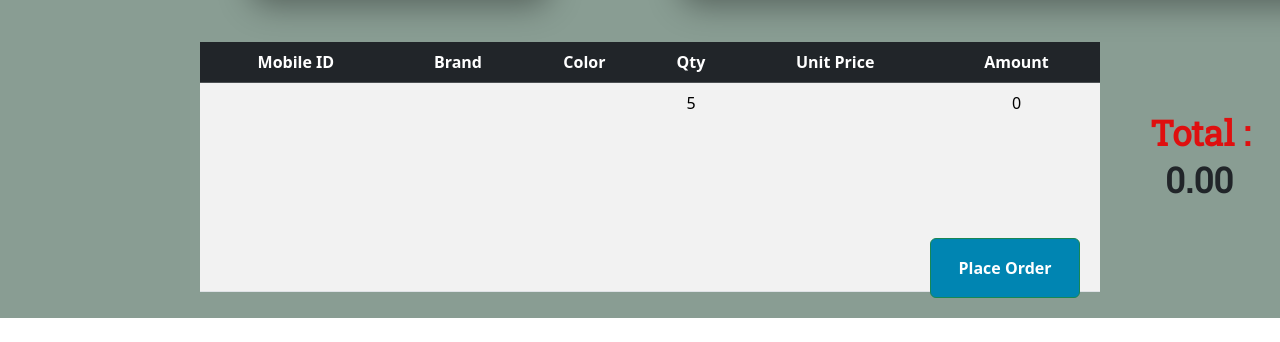
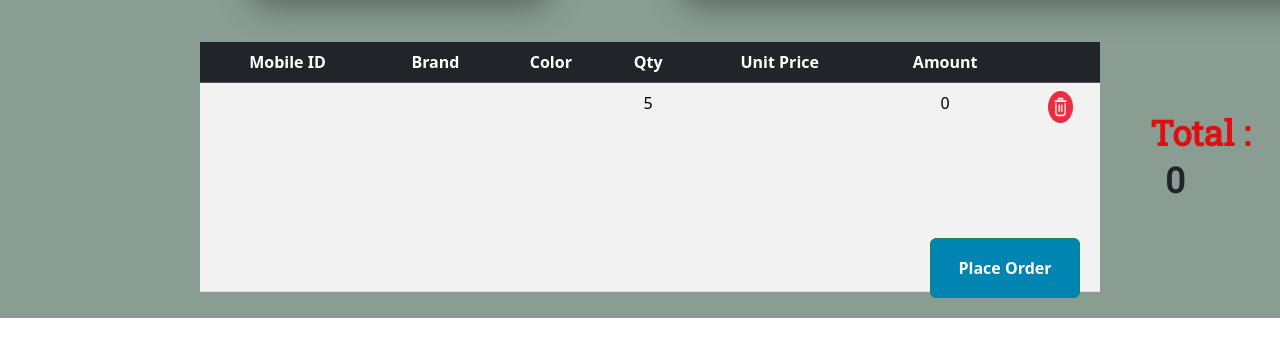
Before and after one commit to VihangaIndeewara/Mobile-Phone-Store, a React (Create React App) app in the folder frontend/: page /order in a window 1280 px wide. Both pictures are taken after typing "5" into the empty fields and a click on the button "Add to Cart". Shown: the part 402-744 px from the top of the page. Built offline with nearby package versions, Linux system fonts and the light colour scheme; no server answers.

Commit message:
Updated Content

```diff
--- a/frontend/src/components/pages/order/Order.css
+++ b/frontend/src/components/pages/order/Order.css
@@ -173,3 +173,15 @@
     left: 0;
     bottom: 0;
 }
+
+#removeImg{
+    width: 2vw;
+    height: 4vh;
+   border-color: #EA2D40;
+}
+
+#removeImg:hover{
+    box-shadow: 0 0 0 4px #EA2D40;
+    border-radius: 100%;
+    cursor: pointer;
+}
--- a/frontend/src/components/pages/order/Order.jsx
+++ b/frontend/src/components/pages/order/Order.jsx
@@ -3,6 +3,7 @@ import { Header } from "../../header/Header"
 import { NavBar } from "../../navbar/NavBar"
 import "../order/Order.css"
 import axios from "axios"
+
 
 export const Order=()=>{
 
@@ -67,6 +68,7 @@ export const Order=()=>{
     useEffect(()=>{
         getCustomerIds();
         getItemIds();
+
     },[])
 
     //get customer details
@@ -98,10 +100,37 @@ export const Order=()=>{
         const itemAmount=itemDetails.itemUnitPrice*itemQty;
 
         const cartDetail={itemId:itemSelectedValue,itemBrand:itemDetails.itemBrand,itemColor:itemDetails.itemColor,itemQty:itemQty,itemUnitPrice:itemDetails.itemUnitPrice,itemAmount:itemAmount};
+        setItemCart(prevArray=>[...prevArray,cartDetail])
 
-        setItemCart(prevArray=>[...prevArray,cartDetail])
+         clearItemInputFields()
+         findTotal(itemAmount)
     }
 
+
+
+    const [total,setTotal]=useState("0");
+
+    const findTotal=(am)=>{
+        let total=am;
+
+
+        itemCart.forEach((item)=>{
+            total+=item.itemAmount
+        })
+        setTotal(total)
+    }
+
+    const removeItem=(index)=>{
+
+        let tempCart=[...itemCart]
+        tempCart.splice(index,1)
+        setItemCart(tempCart)
+    }
+
+    const clearItemInputFields=()=>{
+        setItemDetails({itemBrand:"",itemColor:"",itemQtyOnHand:"",itemUnitPrice:""})
+        setItemQty("")
+    }
 
 
     return(
@@ -187,11 +216,11 @@ export const Order=()=>{
             <div className="divFirst">
                 <div class="mb-3 ">
                     <label for="mobileQtyInput" class="form-label name">Qty</label>
-                        <input type="number" class="form-control inputField" id="mobileQtyInput" value={itemQty} onChange={(e)=>{setItemQty(e.target.value)}}/>
+                        <input type="number" class="form-control inputField" id="mobileQtyInput" value={itemQty}  onChange={(e)=>{setItemQty(e.target.value)}}/>
                     </div>
 
                 <div id="btnGroup">
-                    <button id="btnAddToCart" type="button" onClick={handleAddToCart}>Add to Cart</button>
+                    <button id="btnAddToCart"  type="button" onClick={handleAddToCart}>Add to Cart</button>
                  </div>
                  </div>
             </form>
@@ -199,7 +228,7 @@ export const Order=()=>{
             <div id="cartTableDiv">
             <br />
 
-                <table class="table table-striped" id="cartItemTable">
+                <table class="table table-striped" id="cartItemTable" >
                     <thead class="text-center">
                         <tr class="table-dark">
                         <th scope="col">Mobile ID</th>
@@ -208,19 +237,22 @@ export const Order=()=>{
                         <th scope="col">Qty</th>
                         <th scope="col">Unit Price</th>
                         <th scope="col">Amount</th>
+                        <th scope="col"></th>
                         </tr>
                     </thead>
                     <tbody class="text-center">
 
-                        {itemCart.map((item,i)=>(
-                            <tr key={i}>
+                        {itemCart.map((item,index)=>(
+                            <tr key={index}>
                                 <td scope="row">{item.itemId}</td>
                                 <td>{item.itemBrand}</td>
                                 <td>{item.itemColor}</td>
                                 <td>{item.itemQty}</td>
                                 <td>{item.itemUnitPrice}</td>
                                 <td>{item.itemAmount}</td>
+                                <td><img id="removeImg" src="../assets/images/remove.png" alt="removeimage"  onClick={()=>{removeItem(index)}}/></td>
                             </tr>
+
                         ))}
 
 
@@ -234,7 +266,7 @@ export const Order=()=>{
 
             <div id="totDiv">
                 <label id="totLable">Total : </label>
-                <h1 id="totAmount">0.00</h1>
+                <h1 id="totAmount">{total}</h1>
             </div>
 
 
```
Also changed, not shown: frontend/public/assets/images/remove.png (added).
